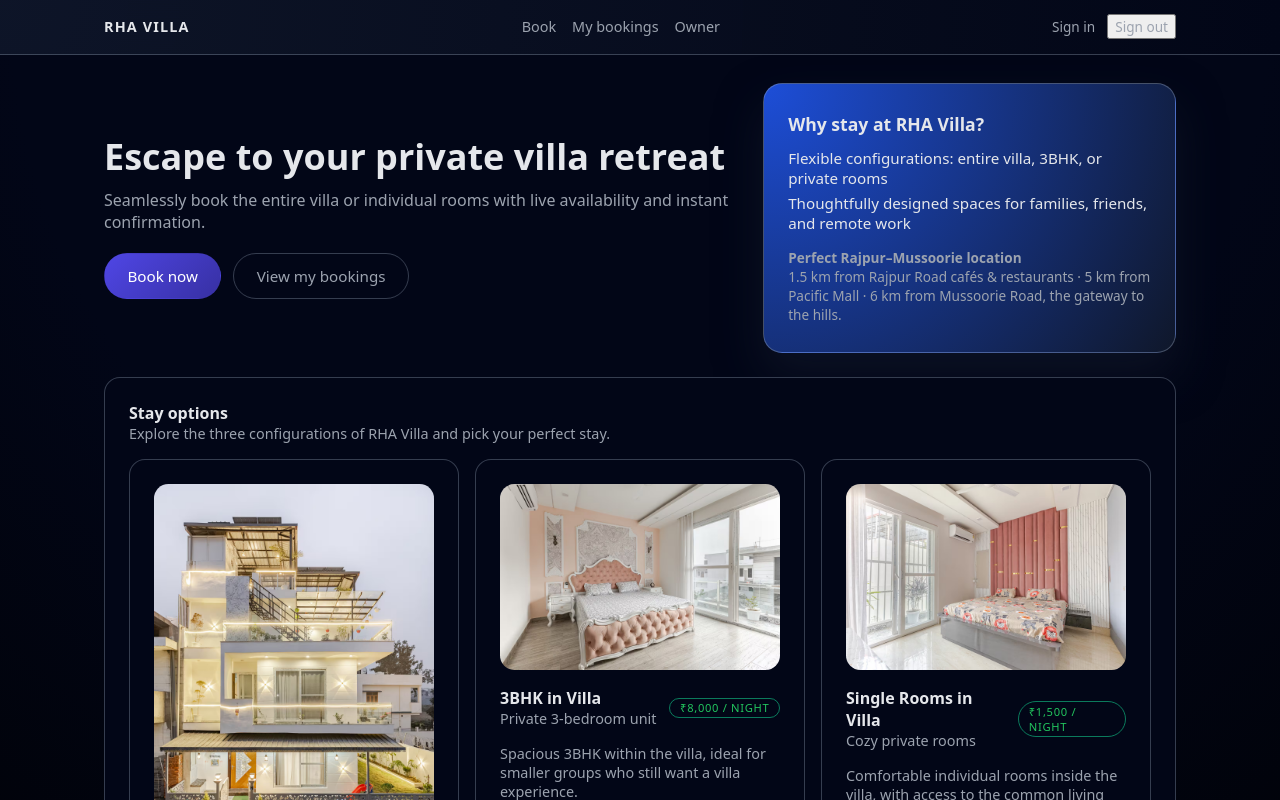
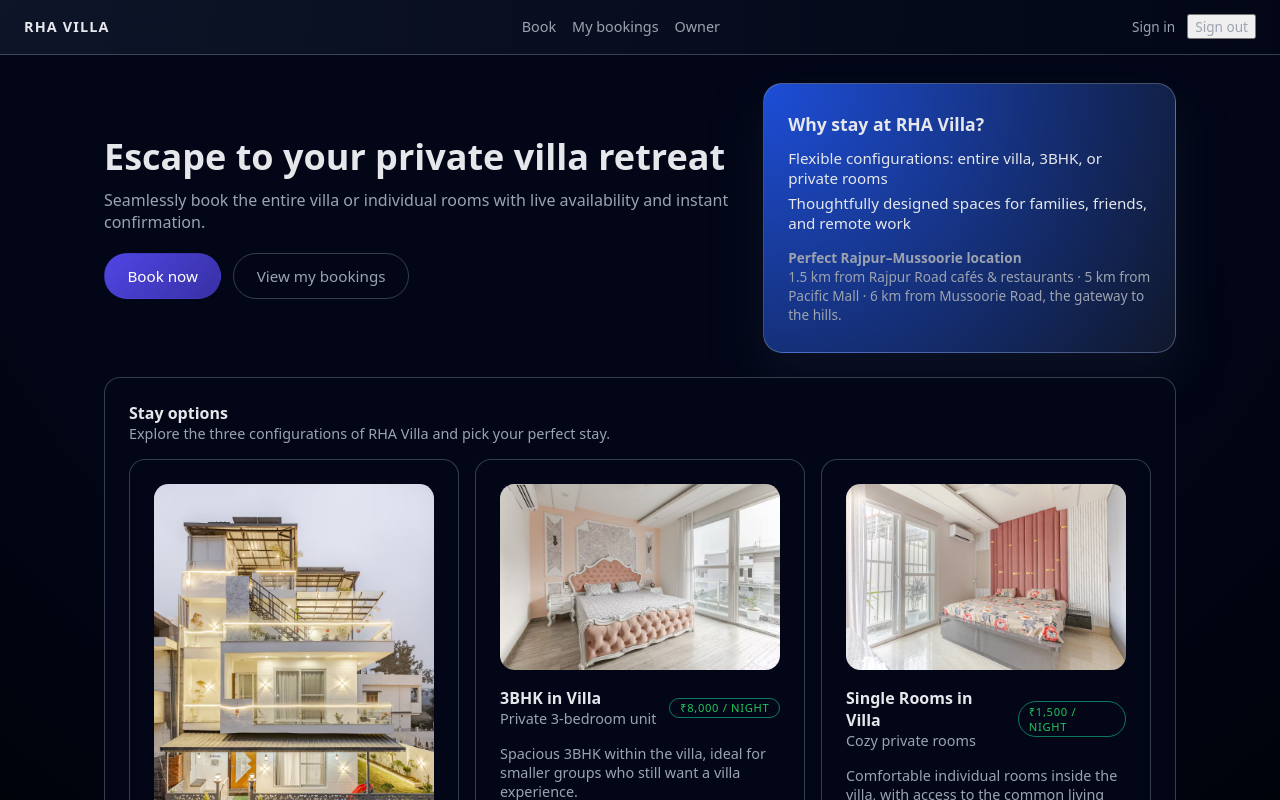
Before and after one commit to ambernegi/rha, a Next.js app: page / in a window 1280 px wide. Shown: the top 800 px of the page. Built offline with nearby package versions, Linux system fonts and the light colour scheme.

Commit message:
Update globals.css

```diff
--- a/src/app/globals.css
+++ b/src/app/globals.css
@@ -59,7 +59,7 @@ button {
 }
 
 .app-header-inner {
-  max-width: 1120px;
+  max-width: 1500px;
   margin: 0 auto;
   padding: 0.9rem 1.5rem;
   display: flex;
```
